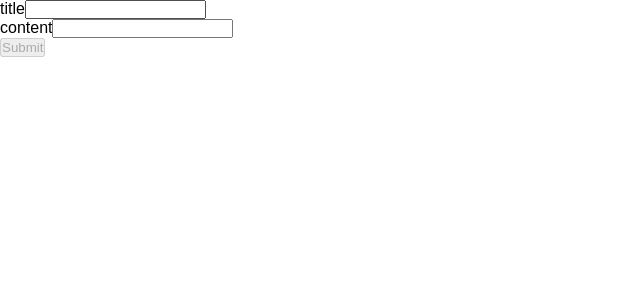
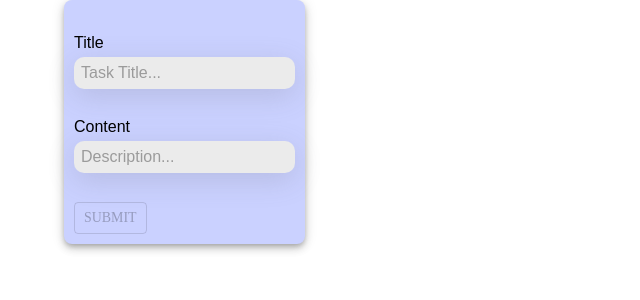
Before and after one commit to parham-ab/redux-toolkit-crud-todo, a React (Create React App) app: page / in a window 1280 px wide. Shown: the top 300 px of the page, without its empty margins (0-640 px from the left). Built offline with nearby package versions, Linux system fonts and the light colour scheme.

Commit message:
bugs fixed, make UI better

```diff
--- a/src/App.js
+++ b/src/App.js
@@ -2,15 +2,17 @@ import { Route, Routes } from "react-router-dom";
 // components
 import TodoList from "./features/todo/TodoList";
 import UpdateTodo from "./features/todo/UpdateTodo";
+// MUI
+import { Container } from "@mui/material";
 
 const App = () => {
   return (
-    <>
+    <Container maxWidth="lg">
       <Routes>
         <Route path="/" element={<TodoList />} />
         <Route path="/:id" element={<UpdateTodo />} />
       </Routes>
-    </>
+    </Container>
   );
 };
 
--- /dev/null
+++ b/src/assets/styles/_todoList.scss
@@ -0,0 +1,16 @@
+.customInput {
+  background: #ebebeb;
+  border: none;
+  border-radius: 10px;
+  padding: 7px;
+  margin: 5px 0;
+  font-size: 16px;
+  box-shadow: rgba(100, 100, 111, 0.2) 0px 7px 29px 0px;
+  &::placeholder {
+    color: rgb(155, 155, 155);
+  }
+}
+.error {
+  outline: 1px solid rgb(219 6 6);
+  outline-offset: -1px;
+}
--- a/src/assets/styles/index.scss
+++ b/src/assets/styles/index.scss
@@ -38,3 +38,5 @@ body {
 ::-webkit-scrollbar-thumb:active {
   background-color: rgb(207, 207, 207);
 }
+// styles
+@import "todoList";
--- a/src/components/common/CustomInput.js
+++ b/src/components/common/CustomInput.js
@@ -1,16 +1,24 @@
-const CustomInput = ({ formik, name, type = "text", label }) => {
+const CustomInput = ({ formik, name, type = "text", label, placeholder }) => {
   return (
     <div>
-      <label htmlFor={name}>{label}</label>
+      <div>
+        <label htmlFor={name}>{label}</label>
+      </div>
       <input
         type={type}
         id={name}
         name={name}
+        placeholder={placeholder}
         {...formik.getFieldProps(name)}
+        className={`customInput ${
+          formik.errors[name] && formik.touched[name] && "error"
+        }`}
       />
-      {formik.errors[name] && formik.touched[name] && (
-        <span className="error">{formik.errors[name]}</span>
-      )}
+      {/* <div>
+        {formik.errors[name] && formik.touched[name] && (
+          <span className="error">{formik.errors[name]}</span>
+        )}
+      </div> */}
     </div>
   );
 };
--- a/src/features/todo/AddTodo.js
+++ b/src/features/todo/AddTodo.js
@@ -1,10 +1,13 @@
 import { useDispatch } from "react-redux";
 // redux actions
 import { addTodo } from "./todoSlice";
+// mui
+import { Box } from "@mui/system";
 // formik stuff
 import { useFormik } from "formik";
 import * as Yup from "yup";
 import CustomInput from "../../components/common/CustomInput";
+import { Button } from "@mui/material";
 const validationSchema = Yup.object({
   title: Yup.string().required("Required!"),
   content: Yup.string().required("Required!"),
@@ -39,15 +42,42 @@ const AddTodo = () => {
   });
 
   return (
-    <div>
+    <Box
+      sx={{
+        background: "#cad1ff",
+        width: "fit-content",
+        padding: "10px",
+        borderRadius: "8px",
+        boxShadow: 5,
+      }}
+    >
       <form onSubmit={formik.handleSubmit}>
-        <CustomInput name="title" label="title" formik={formik} />
-        <CustomInput name="content" label="content" formik={formik} />
-        <button type="submit" disabled={!formik.isValid}>
+        <Box my={3}>
+          <CustomInput
+            name="title"
+            label="Title"
+            formik={formik}
+            placeholder="Task Title..."
+          />
+        </Box>
+        <Box my={3}>
+          <CustomInput
+            name="content"
+            label="Content"
+            formik={formik}
+            placeholder="Description..."
+          />
+        </Box>
+        <Button
+          size="small"
+          variant="outlined"
+          type="submit"
+          disabled={!formik.isValid}
+        >
           Submit
-        </button>
+        </Button>
       </form>
-    </div>
+    </Box>
   );
 };
 
--- a/src/features/todo/TodoList.js
+++ b/src/features/todo/TodoList.js
@@ -3,6 +3,9 @@ import { useDispatch, useSelector } from "react-redux";
 import { deleteTodo, doneSwitch } from "./todoSlice";
 // components
 import AddTodo from "./AddTodo";
+// mui
+import { Box } from "@mui/system";
+import { Grid } from "@mui/material";
 
 const TodoList = () => {
   const { todoList } = useSelector((state) => state);
@@ -22,16 +25,18 @@ const TodoList = () => {
   };
 
   return (
-    <div>
-      <AddTodo />
+    <Grid container justifyContent="space-between" alignItems="center">
+      <Grid item>
+        <AddTodo />
+      </Grid>
       {todoList.map((item) => (
-        <div key={item.id}>
+        <Grid item key={item.id}>
+          <Box display="flex" flexDirection="column">
+            <p>Title:</p>
+            <h5>{item.title}</h5>
+          </Box>
           <div>
-            <h4>Title:</h4>
-            <h5>{item.title}</h5>
-          </div>
-          <div>
-            <h4>Content:</h4>
+            <p>Content:</p>
             <h5>{item.content}</h5>
           </div>
           <div>
@@ -43,9 +48,9 @@ const TodoList = () => {
             <button onClick={() => editTodo(item.id)}>Edit</button>
             <button onClick={() => deleteHandle(item.id)}>Delete</button>
           </div>
-        </div>
+        </Grid>
       ))}
-    </div>
+    </Grid>
   );
 };
 
```
